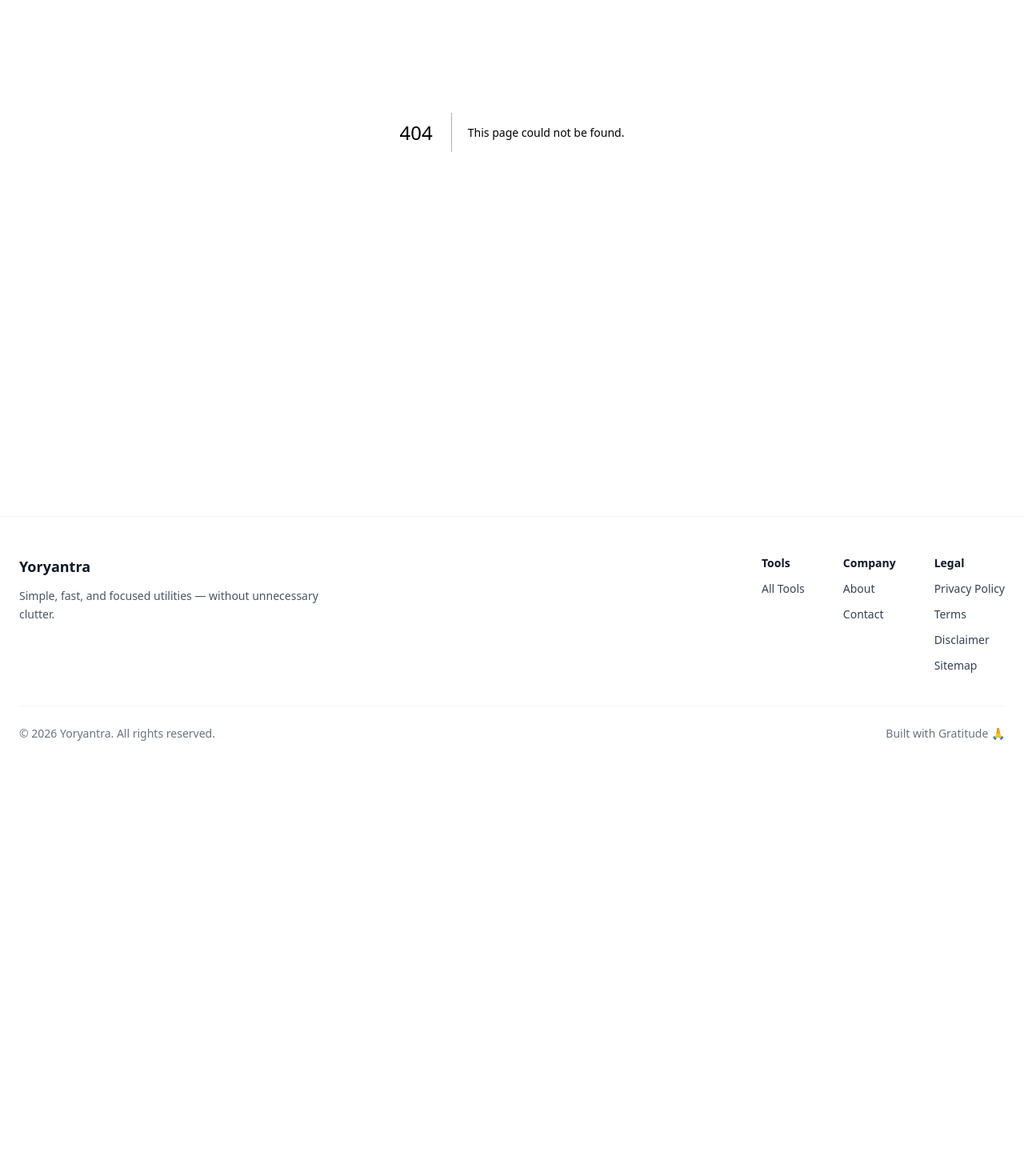
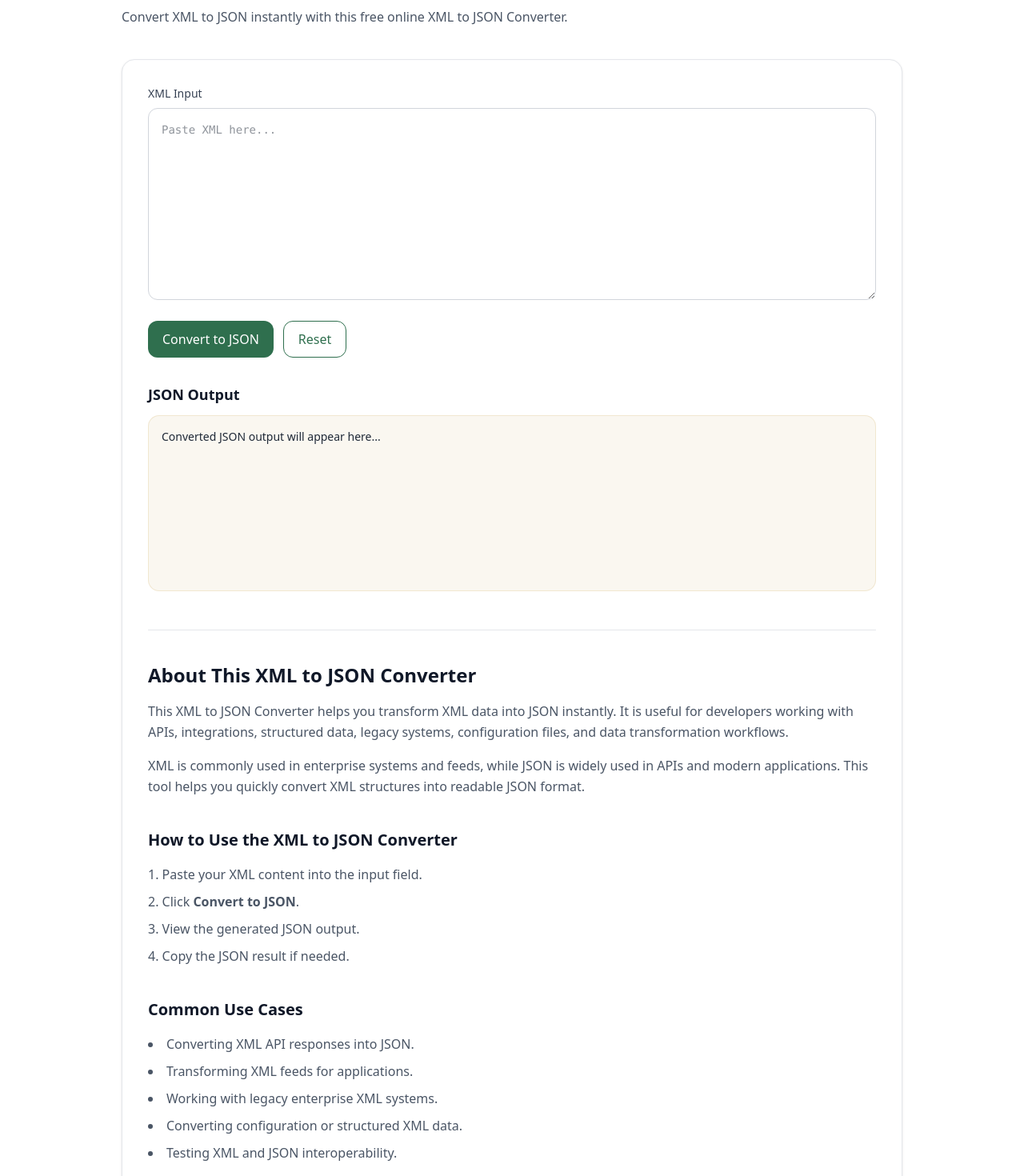
Before and after one commit to vaarunsonawwane-ops/yoryantra-new, a Next.js app: page /tools/xml-to-json-converter in a window 1280 px wide. Before the commit this address had no page. Shown: the part 300-1770 px from the top of the page at 80% size. Before the commit the page ends 1275 px from the top, so only its background shows below. Built offline with nearby package versions, Linux system fonts and the light colour scheme.

Commit message:
XML to JSON Converter

```diff
--- a/app/data/tools.tsx
+++ b/app/data/tools.tsx
@@ -233,4 +233,11 @@ export const tools = [
   href: "/tools/json-to-yaml-converter",
   },
 
+  {
+  title: "XML to JSON Converter",
+  description: "Convert XML to JSON instantly.",
+  href: "/tools/xml-to-json-converter",
+  },
+
+
 ];
--- /dev/null
+++ b/app/tools/xml-to-json-converter/ToolClient.tsx
@@ -0,0 +1,293 @@
+"use client";
+
+import { useState } from "react";
+import Link from "next/link";
+import ToolShell from "@/app/components/ToolShell";
+
+export default function ToolClient() {
+  const [input, setInput] = useState("");
+  const [output, setOutput] = useState("");
+  const [error, setError] = useState("");
+
+  const xmlToJson = () => {
+    try {
+      const parser = new DOMParser();
+
+      const xmlDoc = parser.parseFromString(input, "application/xml");
+
+      const parserError =
+        xmlDoc.getElementsByTagName("parsererror")[0];
+
+      if (parserError) {
+        throw new Error("Invalid XML input.");
+      }
+
+      const xmlToObject = (node: Element): any => {
+        const obj: Record<string, any> = {};
+
+        if (node.children.length === 0) {
+          return node.textContent;
+        }
+
+        Array.from(node.children).forEach((child) => {
+          const childObj = xmlToObject(child);
+
+          if (obj[child.nodeName]) {
+            if (!Array.isArray(obj[child.nodeName])) {
+              obj[child.nodeName] = [obj[child.nodeName]];
+            }
+
+            obj[child.nodeName].push(childObj);
+          } else {
+            obj[child.nodeName] = childObj;
+          }
+        });
+
+        return obj;
+      };
+
+      const result = {
+        [xmlDoc.documentElement.nodeName]:
+          xmlToObject(xmlDoc.documentElement),
+      };
+
+      setOutput(JSON.stringify(result, null, 2));
+      setError("");
+    } catch (err) {
+      if (err instanceof Error) {
+        setError(err.message);
+      } else {
+        setError("Unable to convert XML to JSON.");
+      }
+
+      setOutput("");
+    }
+  };
+
+  const resetAll = () => {
+    setInput("");
+    setOutput("");
+    setError("");
+  };
+
+  return (
+    <ToolShell
+      title="XML to JSON Converter"
+      description="Convert XML to JSON instantly with this free online XML to JSON Converter."
+    >
+      {/* INPUT */}
+      <div>
+        <label className="block mb-2 text-sm font-medium text-gray-700">
+          XML Input
+        </label>
+
+        <textarea
+          value={input}
+          onChange={(e) => setInput(e.target.value)}
+          placeholder="Paste XML here..."
+          className="w-full min-h-[240px] rounded-xl border border-gray-300 p-4 text-sm font-mono outline-none focus:ring-2 focus:ring-[var(--green)] focus:border-transparent transition"
+        />
+      </div>
+
+      {/* ACTIONS */}
+      <div className="mt-5 flex flex-wrap gap-3">
+        <button
+          onClick={xmlToJson}
+          className="yoryantra-btn"
+        >
+          Convert to JSON
+        </button>
+
+        <button
+          onClick={resetAll}
+          className="yoryantra-btn-outline"
+        >
+          Reset
+        </button>
+      </div>
+
+      {/* ERROR */}
+      {error && (
+        <div className="mt-6 rounded-xl border border-red-200 bg-red-50 p-4 text-sm text-red-700">
+          {error}
+        </div>
+      )}
+
+      {/* OUTPUT */}
+      <div className="mt-8">
+        <div className="flex items-center justify-between mb-3">
+          <h3 className="text-lg font-semibold text-gray-900">
+            JSON Output
+          </h3>
+
+          {output && (
+            <button
+              onClick={() => navigator.clipboard.writeText(output)}
+              className="yoryantra-btn-outline text-sm"
+            >
+              Copy
+            </button>
+          )}
+        </div>
+
+        <div className="yoryantra-output min-h-[220px] text-sm whitespace-pre-wrap break-words overflow-auto">
+          {output || "Converted JSON output will appear here..."}
+        </div>
+      </div>
+
+      {/* SEO CONTENT */}
+      <section className="mt-12 border-t border-gray-200 pt-10 space-y-10">
+        <div>
+          <h2 className="text-2xl font-semibold text-gray-900">
+            About This XML to JSON Converter
+          </h2>
+
+          <p className="mt-4 text-gray-600 leading-relaxed">
+            This XML to JSON Converter helps you transform XML data into JSON
+            instantly. It is useful for developers working with APIs,
+            integrations, structured data, legacy systems, configuration files,
+            and data transformation workflows.
+          </p>
+
+          <p className="mt-4 text-gray-600 leading-relaxed">
+            XML is commonly used in enterprise systems and feeds, while JSON is
+            widely used in APIs and modern applications. This tool helps you
+            quickly convert XML structures into readable JSON format.
+          </p>
+        </div>
+
+        <div>
+          <h2 className="text-xl font-semibold text-gray-900">
+            How to Use the XML to JSON Converter
+          </h2>
+
+          <ol className="mt-4 list-decimal list-inside space-y-2 text-gray-600 leading-relaxed">
+            <li>Paste your XML content into the input field.</li>
+            <li>Click <strong>Convert to JSON</strong>.</li>
+            <li>View the generated JSON output.</li>
+            <li>Copy the JSON result if needed.</li>
+          </ol>
+        </div>
+
+        <div>
+          <h2 className="text-xl font-semibold text-gray-900">
+            Common Use Cases
+          </h2>
+
+          <ul className="mt-4 list-disc list-inside space-y-2 text-gray-600 leading-relaxed">
+            <li>Converting XML API responses into JSON.</li>
+            <li>Transforming XML feeds for applications.</li>
+            <li>Working with legacy enterprise XML systems.</li>
+            <li>Converting configuration or structured XML data.</li>
+            <li>Testing XML and JSON interoperability.</li>
+          </ul>
+        </div>
+
+        <div>
+          <h2 className="text-xl font-semibold text-gray-900">
+            Example
+          </h2>
+
+          <div className="mt-4 rounded-xl border border-gray-200 bg-gray-50 p-4 text-sm text-gray-700">
+            <p className="font-medium text-gray-900">
+              XML input:
+            </p>
+
+            <pre className="mt-2 whitespace-pre-wrap break-words">
+{`<tool>
+  <name>Yoryantra</name>
+</tool>`}
+            </pre>
+
+            <p className="mt-4 font-medium text-gray-900">
+              JSON output:
+            </p>
+
+            <pre className="mt-2 whitespace-pre-wrap break-words">
+{`{
+  "tool": {
+    "name": "Yoryantra"
+  }
+}`}
+            </pre>
+          </div>
+        </div>
+
+        <div>
+          <h2 className="text-xl font-semibold text-gray-900">
+            Frequently Asked Questions
+          </h2>
+
+          <div className="mt-5 space-y-6">
+            <div>
+              <h3 className="font-semibold text-gray-900">
+                What is XML?
+              </h3>
+
+              <p className="mt-2 text-gray-600 leading-relaxed">
+                XML is a structured markup language commonly used for data
+                exchange, feeds, enterprise systems, and configuration files.
+              </p>
+            </div>
+
+            <div>
+              <h3 className="font-semibold text-gray-900">
+                Why convert XML to JSON?
+              </h3>
+
+              <p className="mt-2 text-gray-600 leading-relaxed">
+                JSON is easier to work with in modern APIs, JavaScript
+                applications, and structured web data workflows.
+              </p>
+            </div>
+
+            <div>
+              <h3 className="font-semibold text-gray-900">
+                Does this tool validate XML?
+              </h3>
+
+              <p className="mt-2 text-gray-600 leading-relaxed">
+                Yes. Invalid XML input will show an error message during
+                conversion.
+              </p>
+            </div>
+
+            <div>
+              <h3 className="font-semibold text-gray-900">
+                Is XML conversion processed on the server?
+              </h3>
+
+              <p className="mt-2 text-gray-600 leading-relaxed">
+                No. XML to JSON conversion happens directly in your browser.
+              </p>
+            </div>
+          </div>
+        </div>
+
+        <div>
+          <h2 className="text-xl font-semibold text-gray-900">
+            Related Tools
+          </h2>
+
+          <div className="mt-4 flex flex-wrap gap-3">
+            <Link href="/tools/xml-formatter" className="yoryantra-btn-outline">
+              XML Formatter
+            </Link>
+
+            <Link href="/tools/json-formatter" className="yoryantra-btn-outline">
+              JSON Formatter
+            </Link>
+
+            <Link href="/tools/json-validator" className="yoryantra-btn-outline">
+              JSON Validator
+            </Link>
+
+            <Link href="/tools/yaml-to-json-converter" className="yoryantra-btn-outline">
+              YAML to JSON Converter
+            </Link>
+          </div>
+        </div>
+      </section>
+    </ToolShell>
+  );
+}
--- /dev/null
+++ b/app/tools/xml-to-json-converter/page.tsx
@@ -0,0 +1,52 @@
+import ToolClient from "./ToolClient";
+
+export const metadata = {
+  title: "XML to JSON Converter Online Free | Yoryantra",
+
+  description:
+    "Convert XML to JSON instantly with this free online XML to JSON Converter.",
+
+  keywords: [
+    "xml to json",
+    "xml json converter",
+    "convert xml to json",
+    "xml parser",
+    "xml to json online",
+    "xml json formatter",
+    "developer tools",
+  ],
+
+  alternates: {
+    canonical:
+      "https://yoryantra.com/tools/xml-to-json-converter",
+  },
+
+  openGraph: {
+    title:
+      "XML to JSON Converter Online Free | Yoryantra",
+
+    description:
+      "Convert XML to JSON instantly online.",
+
+    url:
+      "https://yoryantra.com/tools/xml-to-json-converter",
+
+    siteName: "Yoryantra",
+
+    type: "website",
+  },
+
+  twitter: {
+    card: "summary_large_image",
+
+    title:
+      "XML to JSON Converter Online Free | Yoryantra",
+
+    description:
+      "Convert XML to JSON instantly.",
+  },
+};
+
+export default function Page() {
+  return <ToolClient />;
+}
```
